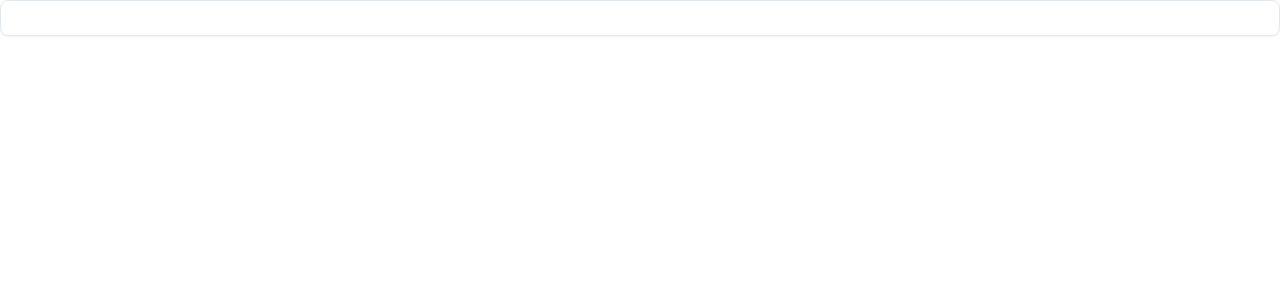
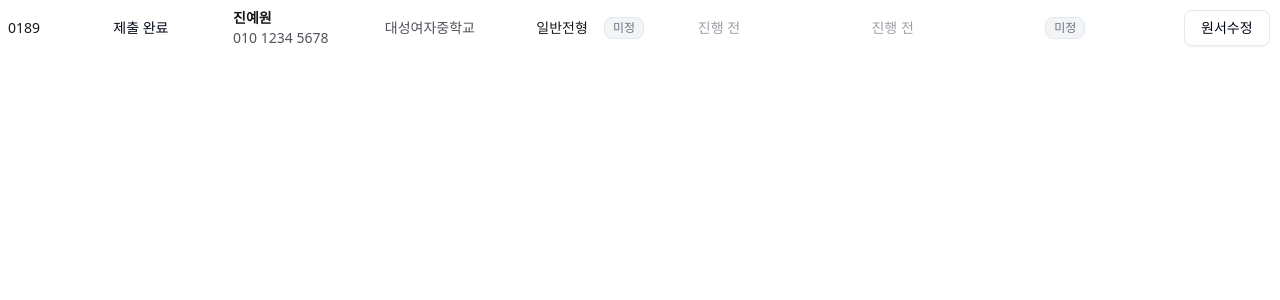
Before and after one commit to junjuny0227/hg-practice, a Next.js app: page / in a window 1280 px wide. Shown: the top 300 px of the page. Built offline with nearby package versions, Linux system fonts and the light colour scheme.

Commit message:
toggle & table

```diff
--- a/package.json
+++ b/package.json
@@ -11,6 +11,7 @@
   "dependencies": {
     "@radix-ui/react-select": "^2.2.4",
     "@radix-ui/react-slot": "^1.2.0",
+    "@radix-ui/react-toggle": "^1.1.8",
     "@tanstack/react-query": "^5.75.2",
     "@tanstack/react-query-devtools": "^5.75.2",
     "axios": "^1.9.0",
--- a/src/app/page.tsx
+++ b/src/app/page.tsx
@@ -1,9 +1,50 @@
-import { Input } from "@/components";
+import {
+  Badge,
+  Button,
+  Table,
+  TableBody,
+  TableCaption,
+  TableCell,
+  TableHead,
+  TableHeader,
+  TableRow,
+  Toggle,
+} from "@/components";
 
 const Main = () => {
   return (
     <div>
-      <Input />
+      <Table>
+        <TableBody>
+          <TableRow>
+            <TableCell className="w-[100px] text-zinc-900">0189</TableCell>
+            <TableCell className="w-[130px]">
+              <Toggle>제출 완료</Toggle>
+            </TableCell>
+            <TableCell className="w-[154px] font-semibold text-zinc-900">
+              진예원 <br />
+              <span className="font-normal text-zinc-600">010 1234 5678</span>
+            </TableCell>
+            <TableCell className="w-[154px] text-zinc-600">
+              대성여자중학교
+            </TableCell>
+            <TableCell className="max-w-full text-zinc-900">일반전형</TableCell>
+            <TableCell className="w-[96px]">
+              <Badge variant="미정">미정</Badge>
+            </TableCell>
+            <TableCell className="w-[180px]  text-zinc-400">진행 전</TableCell>
+            <TableCell className="w-[180px]  text-zinc-400">진행 전</TableCell>
+            <TableCell className="w-[96px]">
+              <Badge variant="미정">미정</Badge>
+            </TableCell>
+            <TableCell className="w-[149px]">
+              <Button className="ml-[45px]" variant="outline">
+                원서수정
+              </Button>
+            </TableCell>
+          </TableRow>
+        </TableBody>
+      </Table>
     </div>
   );
 };
--- a/src/components/ui/index.ts
+++ b/src/components/ui/index.ts
@@ -3,3 +3,5 @@ export * from "./pagination";
 export * from "./select";
 export * from "./badge";
 export * from "./input";
+export * from "./table";
+export * from "./toggle";
--- /dev/null
+++ b/src/components/ui/table.tsx
@@ -0,0 +1,116 @@
+"use client"
+
+import * as React from "react"
+
+import { cn } from "@/libs/styles/index"
+
+function Table({ className, ...props }: React.ComponentProps<"table">) {
+  return (
+    <div
+      data-slot="table-container"
+      className="relative w-full overflow-x-auto"
+    >
+      <table
+        data-slot="table"
+        className={cn("w-full caption-bottom text-sm", className)}
+        {...props}
+      />
+    </div>
+  )
+}
+
+function TableHeader({ className, ...props }: React.ComponentProps<"thead">) {
+  return (
+    <thead
+      data-slot="table-header"
+      className={cn("[&_tr]:border-b", className)}
+      {...props}
+    />
+  )
+}
+
+function TableBody({ className, ...props }: React.ComponentProps<"tbody">) {
+  return (
+    <tbody
+      data-slot="table-body"
+      className={cn("[&_tr:last-child]:border-0", className)}
+      {...props}
+    />
+  )
+}
+
+function TableFooter({ className, ...props }: React.ComponentProps<"tfoot">) {
+  return (
+    <tfoot
+      data-slot="table-footer"
+      className={cn(
+        "bg-muted/50 border-t font-medium [&>tr]:last:border-b-0",
+        className
+      )}
+      {...props}
+    />
+  )
+}
+
+function TableRow({ className, ...props }: React.ComponentProps<"tr">) {
+  return (
+    <tr
+      data-slot="table-row"
+      className={cn(
+        "hover:bg-muted/50 data-[state=selected]:bg-muted border-b transition-colors",
+        className
+      )}
+      {...props}
+    />
+  )
+}
+
+function TableHead({ className, ...props }: React.ComponentProps<"th">) {
+  return (
+    <th
+      data-slot="table-head"
+      className={cn(
+        "text-foreground h-10 px-2 text-left align-middle font-medium whitespace-nowrap [&:has([role=checkbox])]:pr-0 [&>[role=checkbox]]:translate-y-[2px]",
+        className
+      )}
+      {...props}
+    />
+  )
+}
+
+function TableCell({ className, ...props }: React.ComponentProps<"td">) {
+  return (
+    <td
+      data-slot="table-cell"
+      className={cn(
+        "p-2 align-middle whitespace-nowrap [&:has([role=checkbox])]:pr-0 [&>[role=checkbox]]:translate-y-[2px]",
+        className
+      )}
+      {...props}
+    />
+  )
+}
+
+function TableCaption({
+  className,
+  ...props
+}: React.ComponentProps<"caption">) {
+  return (
+    <caption
+      data-slot="table-caption"
+      className={cn("text-muted-foreground mt-4 text-sm", className)}
+      {...props}
+    />
+  )
+}
+
+export {
+  Table,
+  TableHeader,
+  TableBody,
+  TableFooter,
+  TableHead,
+  TableRow,
+  TableCell,
+  TableCaption,
+}
--- /dev/null
+++ b/src/components/ui/toggle.tsx
@@ -0,0 +1,47 @@
+"use client"
+
+import * as React from "react"
+import * as TogglePrimitive from "@radix-ui/react-toggle"
+import { cva, type VariantProps } from "class-variance-authority"
+
+import { cn } from "@/libs/styles/index"
+
+const toggleVariants = cva(
+  "inline-flex items-center justify-center gap-2 rounded-md text-sm font-medium hover:bg-muted hover:text-muted-foreground disabled:pointer-events-none disabled:opacity-50 data-[state=on]:bg-accent data-[state=on]:text-accent-foreground [&_svg]:pointer-events-none [&_svg:not([class*='size-'])]:size-4 [&_svg]:shrink-0 focus-visible:border-ring focus-visible:ring-ring/50 focus-visible:ring-[3px] outline-none transition-[color,box-shadow] aria-invalid:ring-destructive/20 dark:aria-invalid:ring-destructive/40 aria-invalid:border-destructive whitespace-nowrap",
+  {
+    variants: {
+      variant: {
+        default: "bg-transparent",
+        outline:
+          "border border-input bg-transparent shadow-xs hover:bg-accent hover:text-accent-foreground",
+      },
+      size: {
+        default: "h-9 px-2 min-w-9",
+        sm: "h-8 px-1.5 min-w-8",
+        lg: "h-10 px-2.5 min-w-10",
+      },
+    },
+    defaultVariants: {
+      variant: "default",
+      size: "default",
+    },
+  }
+)
+
+function Toggle({
+  className,
+  variant,
+  size,
+  ...props
+}: React.ComponentProps<typeof TogglePrimitive.Root> &
+  VariantProps<typeof toggleVariants>) {
+  return (
+    <TogglePrimitive.Root
+      data-slot="toggle"
+      className={cn(toggleVariants({ variant, size, className }))}
+      {...props}
+    />
+  )
+}
+
+export { Toggle, toggleVariants }
```
Also changed, not shown: 1 other file (tests, documents, lock files or other folders).
